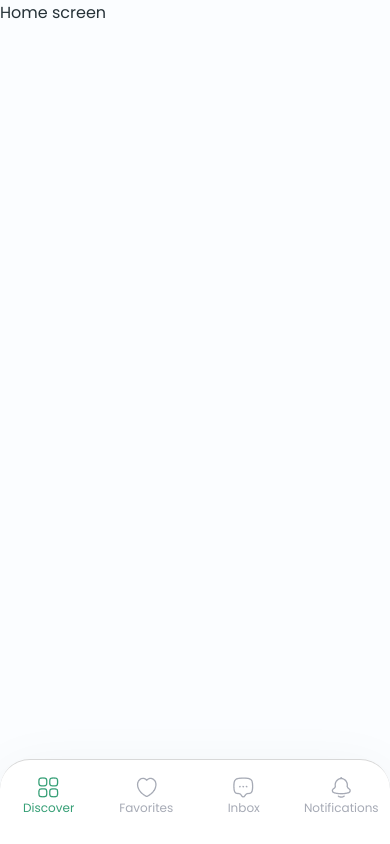
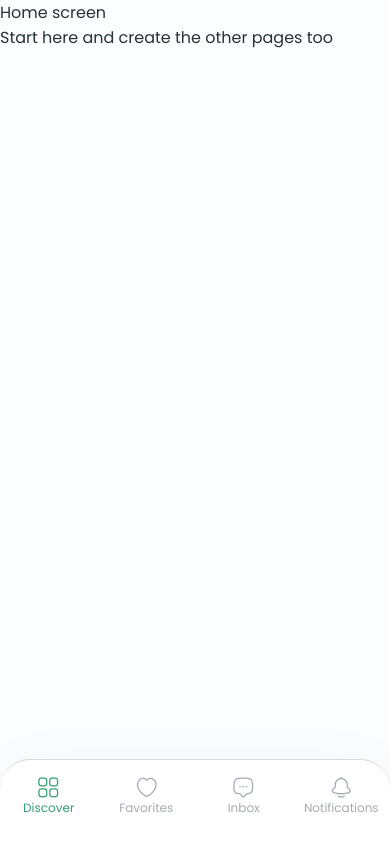
Before and after one commit to SE-Group7/Skilled-Worker-Frontend, a React Native app: screen / in a window 390 px wide. Built offline with nearby package versions, Linux system fonts and the light colour scheme.

Commit message:
Update HomeScreen.js

```diff
--- a/app/screens/HomeScreen.js
+++ b/app/screens/HomeScreen.js
@@ -8,7 +8,7 @@ export default function HomeScreen({ navigation }) {
 
   return (
     <Screen style={{ backgroundColor: "#fbfdff" }}>
-      <CusText>Home screen</CusText>
+      <CusText>Home screen</CusText>  <CusText>Start here and create the other pages too</CusText>
          </Screen>
   );
 }
```
